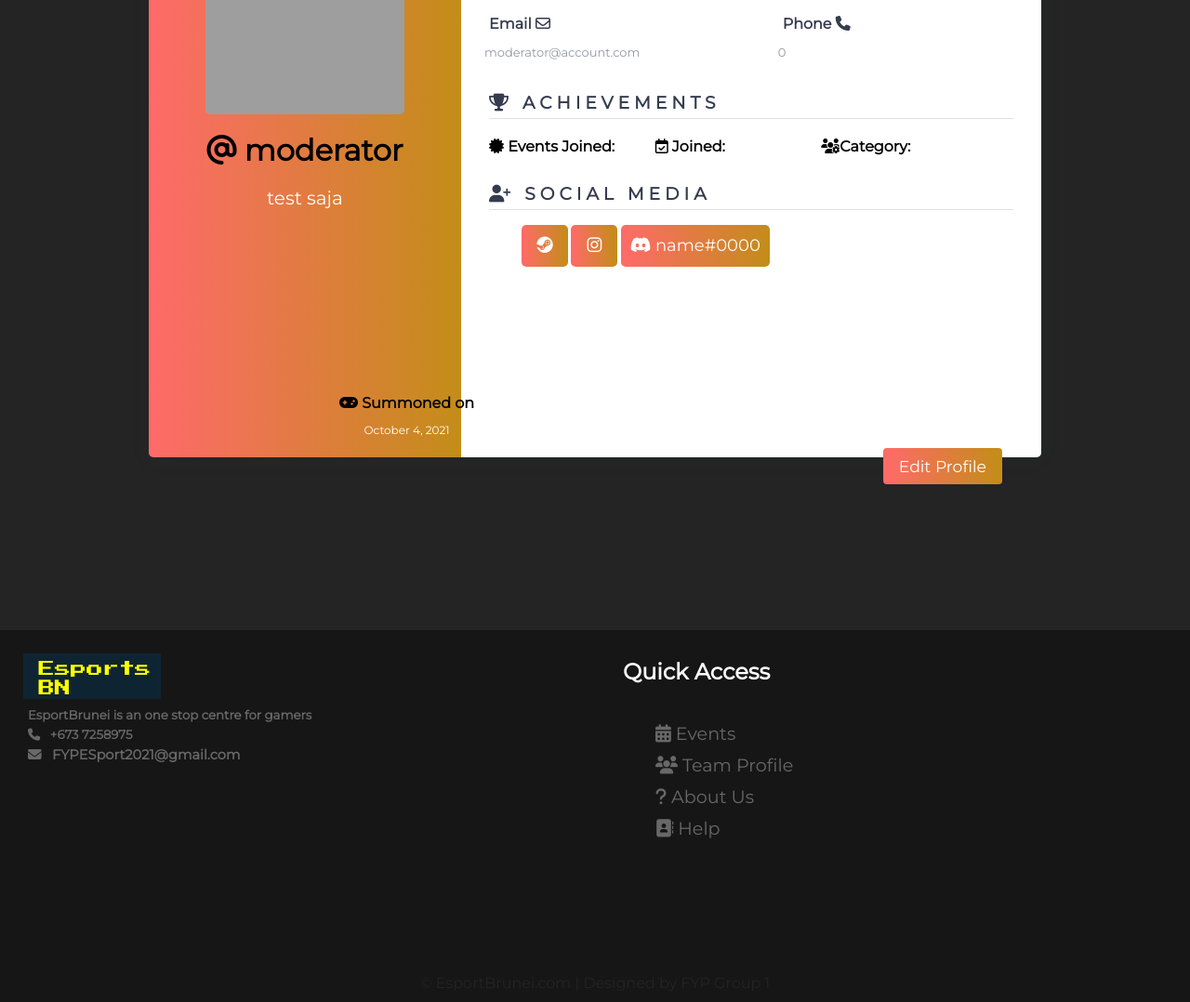
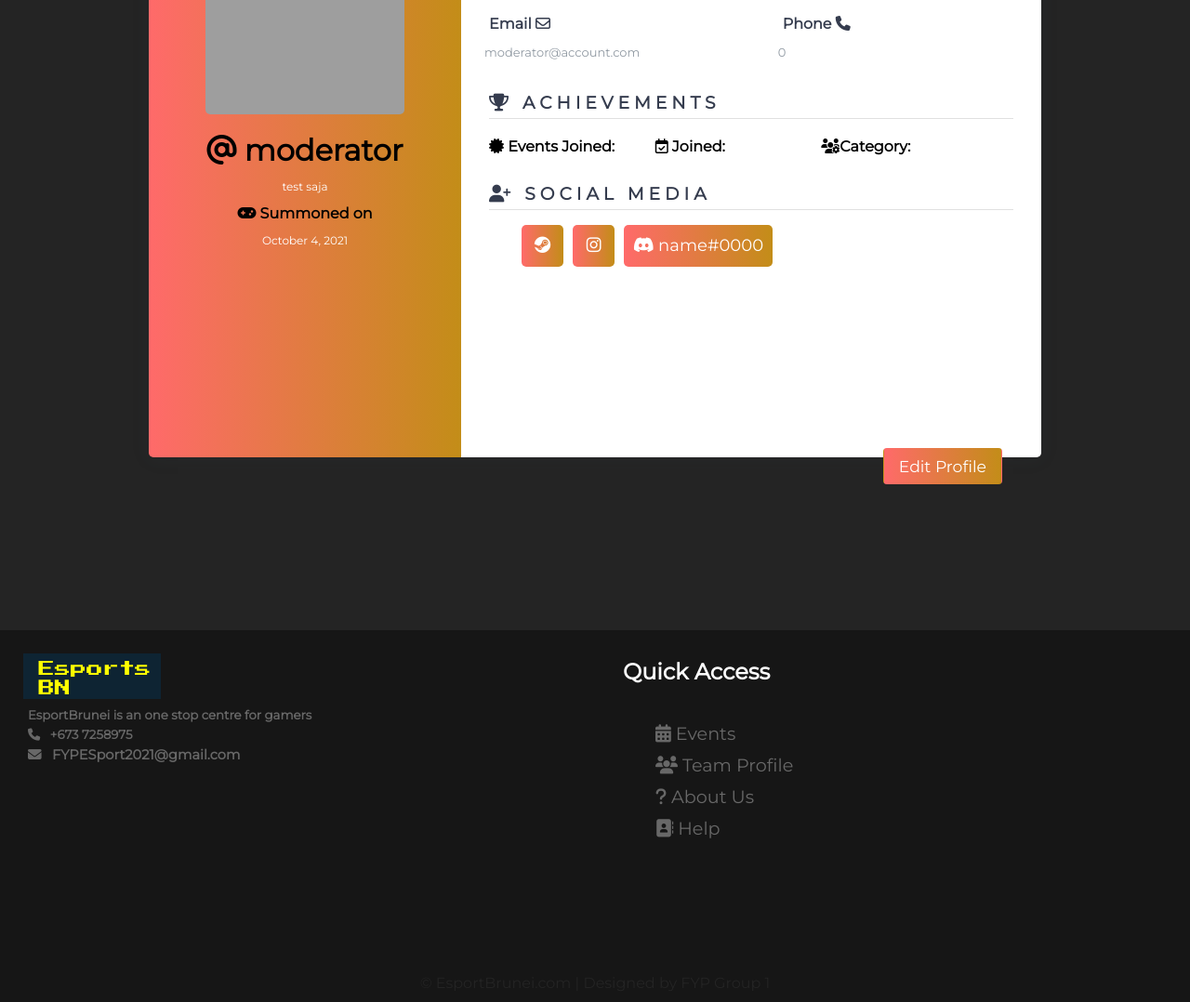
Before and after one commit to Gmax19/prototype, a PHP site: page /prototype/profile.php in a window 1280 px wide. Shown: the part 188-1266 px from the top of the page at 93% size. Run offline with PHP 8.4, Linux system fonts and the light colour scheme; a user stored in the database is signed in; data comes from the database, SQL or seed files in the repository; lists and menus that the app fills with data are empty; some libraries are stand-ins or nearby versions; grey boxes are pictures that could not be loaded.

Commit message:
edited profile

```diff
--- a/assets/css/prof.css
+++ b/assets/css/prof.css
@@ -1,5 +1,5 @@
 .wrapper{
-  position: fixed;
+  position: absolute;
   top: 50%;
   left: 50%;
   transform: translate(-50%,-50%);
@@ -7,7 +7,6 @@
   height: 70%;
   display: flex;
   box-shadow: 0 1px 20px 0 rgba(69,90,100,.08);
-  min-height: 70%;
 }
 
 .wrapper .left{
@@ -30,22 +29,13 @@
 }
 
 .wrapper .left p{
-  font-size: 15px;
   font-size: 12px;
   overflow: auto;
 }
 
-.wrapper .left .users p{
-  font-size: 20px;
+.wrapper .left .badges{
+  text-align: left;
 }
-
-.wrapper .left .summoned{
-  text-align: center;
-  position: absolute;
-    bottom: 10px;
-    left: 200px;
-  }
-
 
 .wrapper .left .bio{
   font-size: 12px;
@@ -86,16 +76,11 @@
   width: 45%;
 }
 
-.wrapper .right .projects .links .data{
-  width: 10%;
-}
-
 .wrapper .right .info_data .data h4,
 .wrapper .right .projects_data .data h4{
     color: #353c4e;
     margin-bottom: 5px;
 }
-
 
 .wrapper .right .info_data .data p,
 .wrapper .right .projects_data .data p{
@@ -109,7 +94,7 @@
 }
 
 .wrapper .links ul li{
-  width: 50px;
+  width: 45px;
   height: 45px;
   background: linear-gradient(to right,#ff6a6a,#c38d18);
   margin-right: 10px;
@@ -129,6 +114,14 @@
 position: absolute;
     transition: .5s ease;
     right: 42px;
+    top: 550px;
+}
+
+.wrapper .update .btn{
+  background: linear-gradient(to right,#ff6a6a,#c38d18);
+  position: absolute;
+      transition: .5s ease;
+      right: 212px;
       top: 550px;
   }
 
@@ -159,13 +152,6 @@
       text-align: left;
   }
 
-/* th, td {
-  padding: 5px;
-  text-align: left;
-  height: 30px;
-  vertical-align: bottom;
-} */
-
 /* .wrapper .right .auth-content {
   width: 30%;
   margin: 50px auto;
```
Also changed, not shown: assets/images/1636877946_like.png (added). Lines whose indentation alone changed are shown as unchanged.
